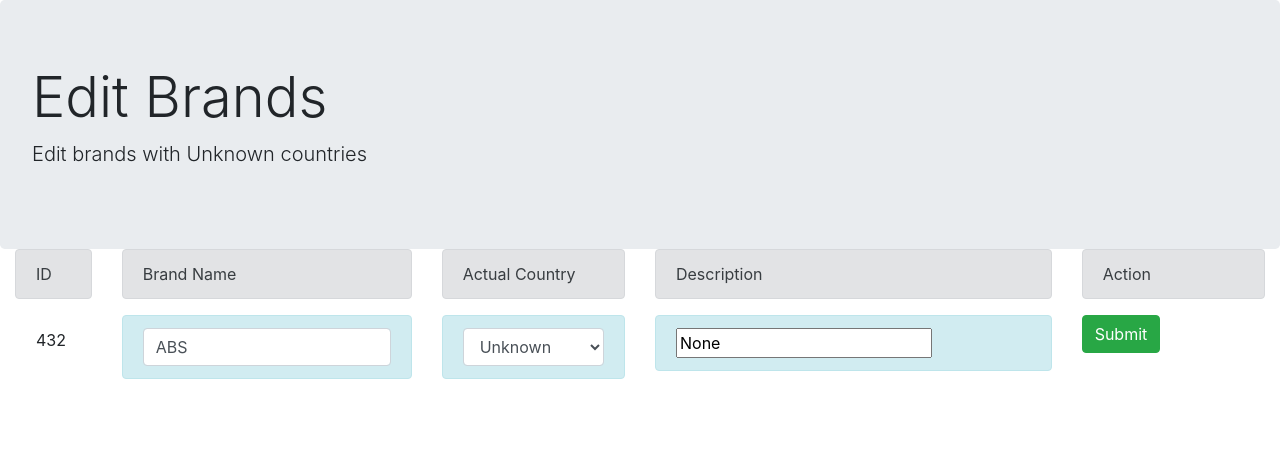
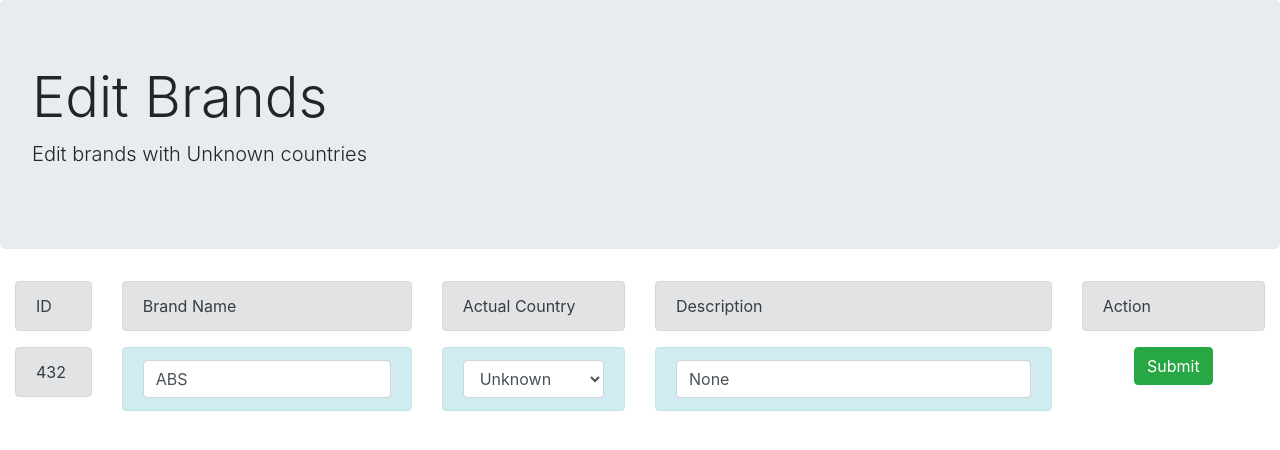
Before and after one commit to kapardilabs/brand-atlas, a Django app: page /edit in a window 1280 px wide. Shown: the top 450 px of the page. Run offline with Django 3.2, Linux system fonts and the light colour scheme; data comes from the database, SQL or seed files in the repository; some libraries are stand-ins or nearby versions.

Commit message:
Brand Edit final

```diff
--- a/main/templates/brandedit.html
+++ b/main/templates/brandedit.html
@@ -2,7 +2,7 @@
 
 {% block content %}
 
-    <div class="jumbotron" style="margin-bottom: 0;">
+    <div class="jumbotron">
   <h1 class="display-4">Edit Brands</h1>
   <p class="lead">Edit brands with Unknown countries</p>
     </div>
@@ -15,7 +15,7 @@
               <div class="alert alert-secondary">
                   ID
               </div>
-              <div class="alert alert-grey">{{ editbrand.id }}</div>
+              <div class="alert alert-secondary">{{ editbrand.id }}</div>
           </div>
           <div class="col-md-3">
               <div class="alert alert-secondary">
@@ -42,14 +42,14 @@
                  Description
               </div>
               <div class="alert alert-info">
-        <input type="text" name="brandDescription" value="{{ editbrand.description }}"/>
+        <input type="text" class="form-control" name="brandDescription" value="{{ editbrand.description }}"/>
     </div>
           </div>
           <div class="col-md-2">
               <div class="alert alert-secondary">
                  Action
               </div>
-               <div><button type="submit" class="btn btn-success">Submit</button></div>
+               <div class="text-center"><button type="submit" class="btn btn-success">Submit</button></div>
           </div>
       </div>
       </form>
```
